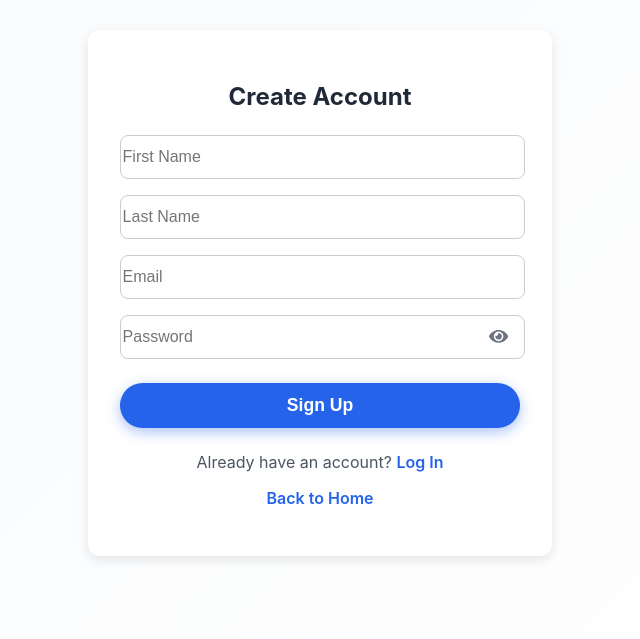
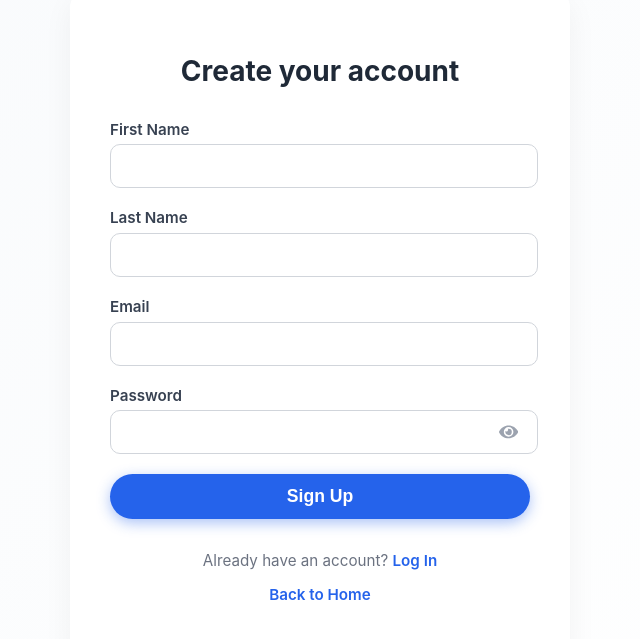
Before and after one commit to michelleduong03/TrackNowNotLater, a React (Create React App) app in the folder TNNL_Test/client/: page /register in a window 1280 px wide. Shown: the part 107-746 px from the top of the page, without its empty margins (320-960 px from the left). Built offline with nearby package versions, Linux system fonts and the light colour scheme.

Commit message:
changed ui

```diff
--- a/TNNL_Test/client/src/components/Register.js
+++ b/TNNL_Test/client/src/components/Register.js
@@ -5,8 +5,8 @@ import { FaEye, FaEyeSlash } from 'react-icons/fa';
 
 export default function Register() {
   const [form, setForm] = useState({ fname: '', lname: '', email: '', password: '' });
+  const [showPassword, setShowPassword] = useState(false);
   const navigate = useNavigate();
-  const [showPassword, setShowPassword] = useState(false);
 
   const isPasswordValid = (password) => {
     const regex = /^(?=.*[A-Z])(?=.*\d)(?=.*[\W_]).{8,}$/;
@@ -15,7 +15,6 @@ export default function Register() {
 
   const handleSubmit = async (e) => {
     e.preventDefault();
-
     if (!isPasswordValid(form.password)) {
       alert('Password must be at least 8 characters long and include an uppercase letter, a number, and a special character.');
       return;
@@ -31,73 +30,79 @@ export default function Register() {
     }
   };
 
-
   return (
     <div style={{
       minHeight: '100vh',
       display: 'flex',
-      flexDirection: 'column',
       justifyContent: 'center',
       alignItems: 'center',
       fontFamily: '"Inter", sans-serif',
       background: 'linear-gradient(135deg, #f8fafc 0%, #ffffff 100%)',
-      color: '#1f2937',
-      padding: '2rem',
-      boxSizing: 'border-box'
+      padding: '2rem'
     }}>
       <form
         onSubmit={handleSubmit}
         style={{
           width: '100%',
-          maxWidth: '400px',
-          backgroundColor: 'white',
-          padding: '2rem',
-          borderRadius: '12px',
-          boxShadow: '0 4px 12px rgba(0,0,0,0.1)'
+          maxWidth: '420px',
+          backgroundColor: '#ffffff',
+          padding: '2.5rem',
+          borderRadius: '16px',
+          boxShadow: '0 10px 30px rgba(0,0,0,0.05)'
         }}
       >
-        <h2 style={{ marginBottom: '1.5rem', textAlign: 'center' }}>Create Account</h2>
+        <h2 style={{
+          textAlign: 'center',
+          fontSize: '1.75rem',
+          fontWeight: '700',
+          marginBottom: '2rem',
+          color: '#1f2937'
+        }}>
+          Create your account
+        </h2>
 
+        <div style={inputGroup}>
+          <label style={labelStyle}>First Name</label>
           <input
             type="text"
-          placeholder="First Name"
             value={form.fname}
             onChange={e => setForm({ ...form, fname: e.target.value })}
             required
             style={inputStyle}
           />
+        </div>
+
+        <div style={inputGroup}>
+          <label style={labelStyle}>Last Name</label>
           <input
             type="text"
-          placeholder="Last Name"
             value={form.lname}
             onChange={e => setForm({ ...form, lname: e.target.value })}
             required
             style={inputStyle}
           />
+        </div>
+
+        <div style={inputGroup}>
+          <label style={labelStyle}>Email</label>
           <input
             type="email"
-          placeholder="Email"
             value={form.email}
             onChange={e => setForm({ ...form, email: e.target.value })}
             required
             style={inputStyle}
           />
-        {/* <input
-          type="password"
-          placeholder="Password"
+        </div>
+
+        <div style={inputGroup}>
+          <label style={labelStyle}>Password</label>
+          <div style={{ position: 'relative' }}>
+            <input
+              type={showPassword ? 'text' : 'password'}
               value={form.password}
               onChange={e => setForm({ ...form, password: e.target.value })}
               required
-          style={{ ...inputStyle, marginBottom: '1.5rem' }}
-        /> */}
-        <div style={{ position: 'relative' }}>
-          <input
-            type={showPassword ? 'text' : 'password'}
-            placeholder="Password"
-            value={form.password}
-            onChange={e => setForm({ ...form, password: e.target.value })}
-            required
-            style={{ ...inputStyle, marginBottom: '1.5rem' }}
+              style={{ ...inputStyle, paddingRight: '0.2rem' }}
             />
             <span
               onClick={() => setShowPassword(prev => !prev)}
@@ -105,20 +110,16 @@ export default function Register() {
                 position: 'absolute',
                 right: '12px',
                 top: '50%',
-              transform: 'translateY(-68%)',
-              display: 'flex',
-              alignItems: 'center',
-              justifyContent: 'center',
-              height: '100%',
+                transform: 'translateY(-40%)',
                 cursor: 'pointer',
-              color: '#6b7280',
-              fontSize: '1.2rem',
+                color: '#9ca3af',
+                fontSize: '1.2rem'
               }}
             >
               {showPassword ? <FaEyeSlash /> : <FaEye />}
             </span>
           </div>
-
+        </div>
 
         <button
           type="submit"
@@ -129,7 +130,7 @@ export default function Register() {
           Sign Up
         </button>
 
-        <div style={{ marginTop: '1.5rem', textAlign: 'center', color: '#4b5563' }}>
+        <div style={{ marginTop: '2rem', textAlign: 'center', fontSize: '0.95rem', color: '#6b7280' }}>
           <p>
             Already have an account?{' '}
             <span
@@ -139,7 +140,7 @@ export default function Register() {
               Log In
             </span>
           </p>
-          <p>
+          <p style={{ marginTop: '0.5rem' }}>
             <span
               onClick={() => navigate('/')}
               style={{ color: '#2563eb', cursor: 'pointer', fontWeight: '600' }}
@@ -153,12 +154,23 @@ export default function Register() {
   );
 }
 
+const inputGroup = {
+  marginBottom: '1.25rem'
+};
+
+const labelStyle = {
+  fontWeight: '600',
+  color: '#374151',
+  fontSize: '0.95rem',
+  marginBottom: '0.35rem',
+  display: 'block'
+};
+
 const inputStyle = {
   width: '100%',
-  padding: '0.75rem 0.1rem',
-  marginBottom: '1rem',
-  borderRadius: '8px',
-  border: '1px solid #ccc',
+  padding: '0.75rem 0.2rem',
+  borderRadius: '10px',
+  border: '1px solid #d1d5db',
   fontSize: '1rem'
 };
 
```
Lines whose indentation alone changed are shown as unchanged.
